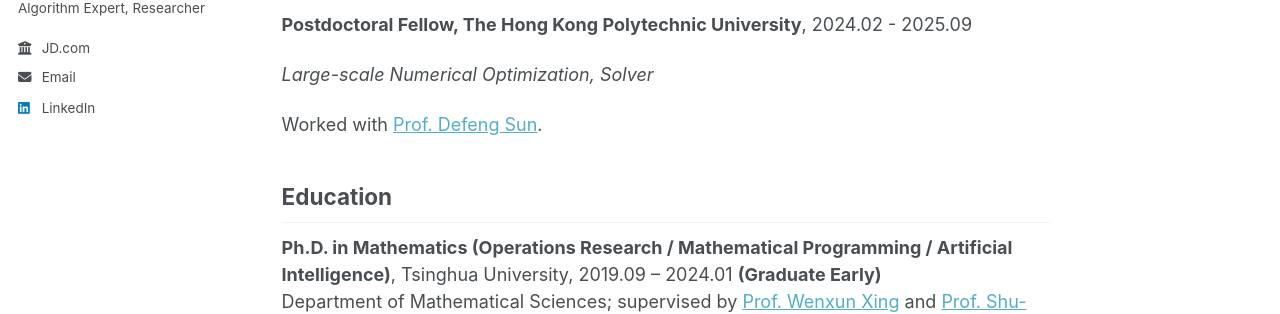
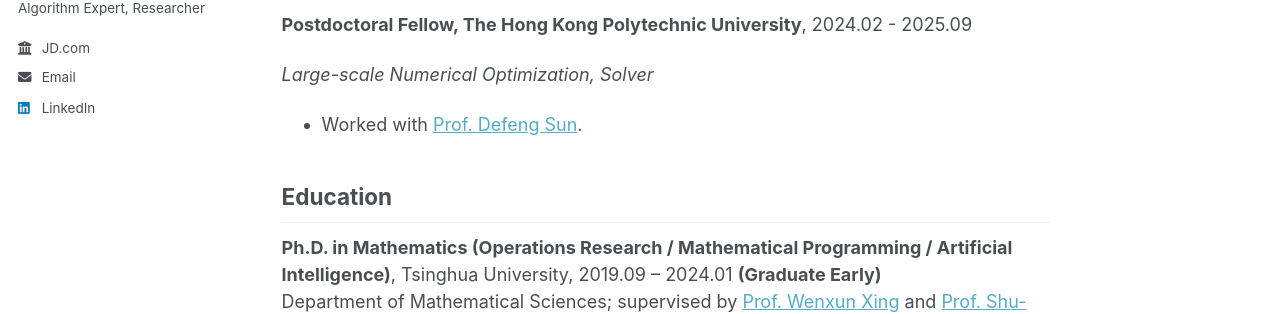
Before and after one commit to JintaoXuMath/JintaoXuMath.github.io, a Jekyll site: the page built from _pages/about.md, in a window 1280 px wide and 900 px high, scrolled down 632 px. Shown: the part 143-457 px from the top of the window. Built offline with Jekyll 4.4.1, drawn with Linux system fonts in a browser that asks for light colours.

```diff
--- a/_pages/about.md
+++ b/_pages/about.md
@@ -26,7 +26,7 @@ Before joining JD.com, I was a Postdoctoral Fellow in the Department of Applied
 
 *Large-scale Numerical Optimization, Solver*
 
-Worked with [Prof. Defeng Sun](https://www.polyu.edu.hk/ama/profile/dfsun/).
+- Worked with [Prof. Defeng Sun](https://www.polyu.edu.hk/ama/profile/dfsun/).
 
 ## Education
 
```
